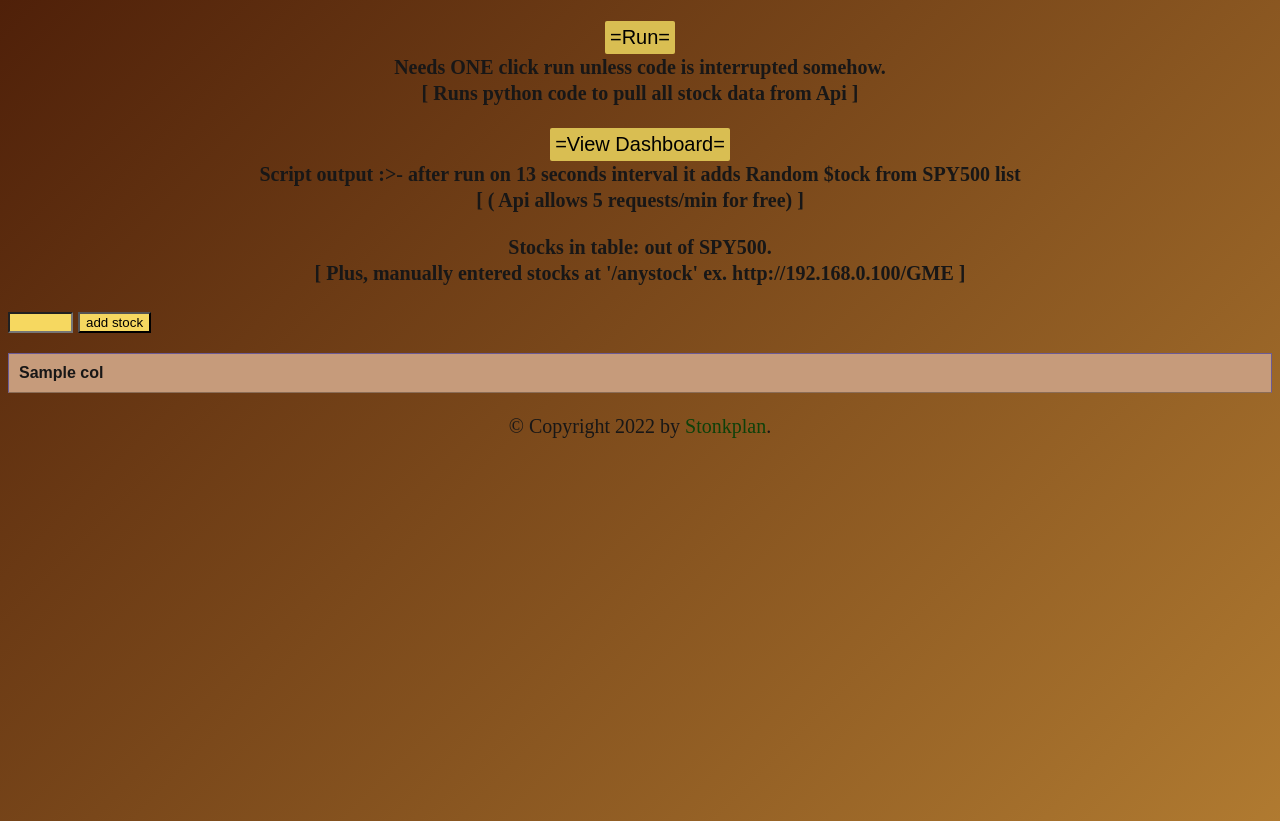
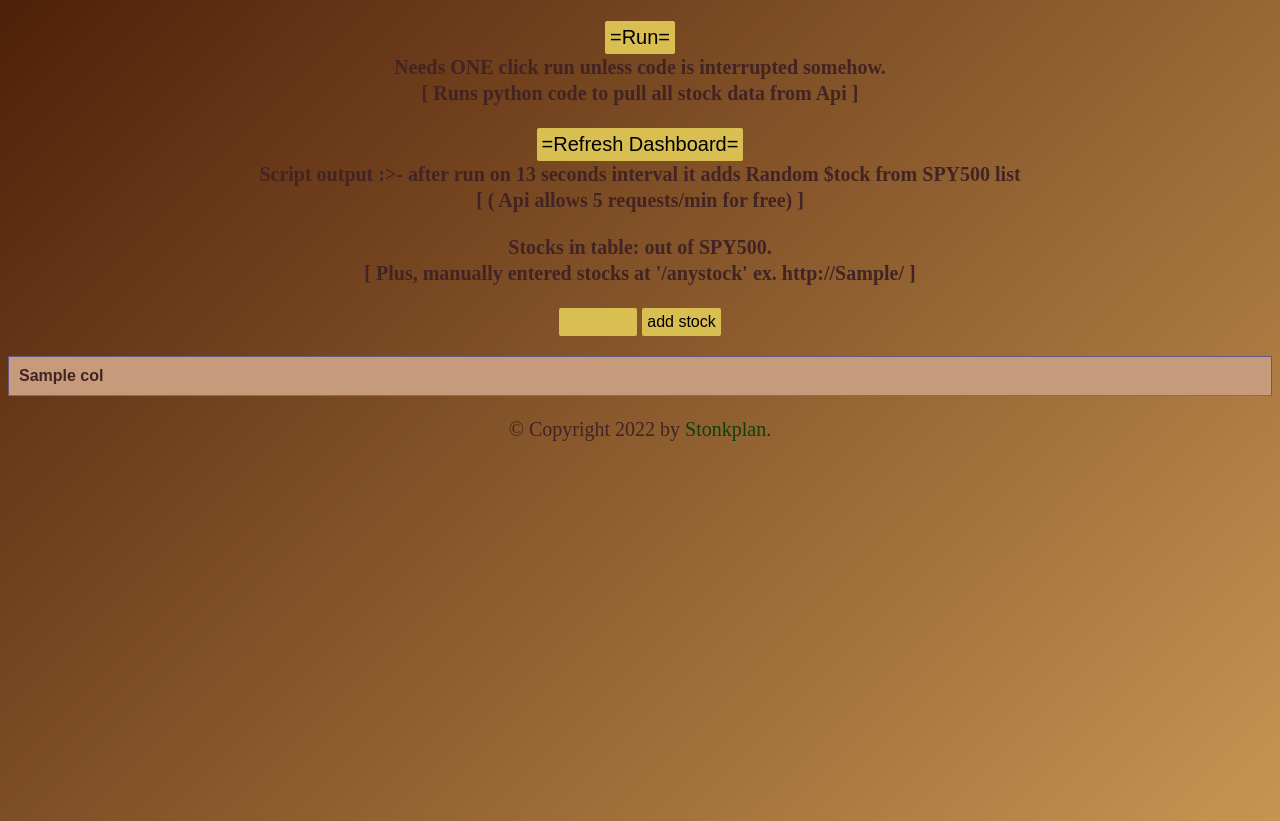
Before and after one commit to Imsach/flaskstockly, a Flask app: template templates/index2.html in a window 1280 px wide. Run offline with Flask 2, Linux system fonts and the light colour scheme; the template is opened without the code that fills it: most values are stand-ins (such as "Sample title", 1, 10 or a date in 2020); lists and menus that the app fills with data are empty; parts of the project's set-up code (start-up, migrations or seed data) failed here and were passed over; some libraries are stand-ins or nearby versions.

Commit message:
chages in UI

```diff
--- a/main.py
+++ b/main.py
@@ -1,3 +1,4 @@
+import random
 import requests
 import json
 from flask import Flask, request, render_template, redirect
@@ -70,57 +71,59 @@ def hello_world5(stockinfo=stockinfo):
 
     # print(stocks)
 
+    while True:
+        for stock in stocks:
 
-    for stock in stocks:
-        if stock not in stockinfo:
+            if stock not in stockinfo:
 
-            print('First if')
-            api_key = secapi.api_key
-            u = 'https://www.alphavantage.co/query?function=GLOBAL_QUOTE&symbol='
-            x = stock + '&apikey=' + api_key
-            url = u + x
-            r = requests.get(url)
-            datas = r.json()
+                print('First if')
+                api_key = secapi.api_key
+                u = 'https://www.alphavantage.co/query?function=GLOBAL_QUOTE&symbol='
+                x = stock + '&apikey=' + api_key
+                url = u + x
+                r = requests.get(url)
+                datas = r.json()
 
-            df = pd.DataFrame(data=stockinfo,
-                              columns=['Symbol', 'Price', 'Open', 'High', 'Low', 'Volume', 'Latest trading day',
-                                       'Previous close', 'Change', 'Change percent', 'Entered'])
-            df = (df.drop_duplicates(subset='Symbol', keep='last'))
+                df = pd.DataFrame(data=stockinfo,
+                                columns=['Symbol', 'Price', 'Open', 'High', 'Low', 'Volume', 'Latest trading day',
+                                        'Previous close', 'Change', 'Change percent', 'Entered'])
+                df = (df.drop_duplicates(subset='Symbol', keep='last'))
 
 
-            print(r.status_code)
+                print(r.status_code)
 
-            if r.status_code == 200:
-                print('2nd if')
-                print(r.status_code)
-                t1 = time.localtime()
-                t1 = time.strftime("%m/%d/%Y, %H:%M:%S", t1)
-                for infos in datas:
-                    stockinfo.append([datas['Global Quote']['01. symbol'],  datas['Global Quote']['05. price'], datas['Global Quote']['02. open'], datas['Global Quote']['03. high'], datas['Global Quote']['04. low'], datas['Global Quote']['06. volume'], datas['Global Quote']['07. latest trading day'], datas['Global Quote']['08. previous close'], datas['Global Quote']['09. change'], datas['Global Quote']['10. change percent'], t1])
-                print(time.localtime())
-                # print(type(stockinfo))
-                # print(stockinfo)
-                time.sleep(12.5)
-            # elif str(r.status_code).startswith('5'):
-            #     print('we got 500')
+                if r.status_code == 200:
+                    print('2nd if')
+                    print(r.status_code)
+                    t1 = time.localtime()
+                    t1 = time.strftime("%m/%d/%Y, %H:%M:%S", t1)
+                    for infos in datas:
+                        stockinfo.append([datas['Global Quote']['01. symbol'],  datas['Global Quote']['05. price'], datas['Global Quote']['02. open'], datas['Global Quote']['03. high'], datas['Global Quote']['04. low'], datas['Global Quote']['06. volume'], datas['Global Quote']['07. latest trading day'], datas['Global Quote']['08. previous close'], datas['Global Quote']['09. change'], datas['Global Quote']['10. change percent'], t1])
+                    print(time.localtime())
+                    # print(type(stockinfo))
+                    # print(stockinfo)
+                    time.sleep(12.5)
+                # elif str(r.status_code).startswith('5'):
+                #     print('we got 500')
+
+                else:
+                    print(time.localtime())
+                    time.sleep(random.randrange(70,120))
+                    print(time.localtime())
+                    t1 = time.localtime()
+                    t1 = time.strftime("%m/%d/%Y, %H:%M:%S", t1)
+                    for infos in datas:
+                        stockinfo.append([datas['Global Quote']['01. symbol'],  datas['Global Quote']['05. price'], datas['Global Quote']['02. open'], datas['Global Quote']['03. high'], datas['Global Quote']['04. low'], datas['Global Quote']['06. volume'], datas['Global Quote']['07. latest trading day'], datas['Global Quote']['08. previous close'], datas['Global Quote']['09. change'], datas['Global Quote']['10. change percent'], t1])
+                    print(time.localtime())
+                    print(r.status_code)
+                    print('Inner else')
 
             else:
-                t1 = time.localtime()
-                t1 = time.strftime("%m/%d/%Y, %H:%M:%S", t1)
-                print(time.localtime())
-                time.sleep(300)
-                print(time.localtime())
-                for infos in datas:
-                    stockinfo.append([datas['Global Quote']['01. symbol'], datas['Global Quote']['05. price'], datas['Global Quote']['02. open'], datas['Global Quote']['03. high'], datas['Global Quote']['04. low'], datas['Global Quote']['06. volume'], datas['Global Quote']['07. latest trading day'], datas['Global Quote']['08. previous close'], datas['Global Quote']['09. change'], datas['Global Quote']['10. change percent'], t1])
-                print(time.localtime())
+                print('Outer else')
                 print(r.status_code)
-                print('Inner else')
+                pass
+        return render_template('index2.html', column_names=df.columns.values, row_data=list(df.values.tolist()), zip=zip, stockinfo=stockinfo, df=df, ip=ip, stock=stock)
 
-        else:
-            print('Outer else')
-            print(r.status_code)
-            pass
-    return render_template('index2.html', column_names=df.columns.values, row_data=list(df.values.tolist()), zip=zip, stockinfo=stockinfo, df=df, ip=ip)
 
 
 
--- a/static/main.css
+++ b/static/main.css
@@ -6,13 +6,25 @@ table {
 }
 
 td, th {
-    border: 1px solid #6b5b95;
+    border: 1px solid #64597e;
     text-align: centre;
     padding: 5px;
 }
 input {
-    background-color: #F6D860;
-    size: 2em;
+  background-color: #d9be52;
+  border: none;
+  color: black;
+  padding: 5px 5px;
+  text-align: center;
+  text-decoration: none;
+  display: inline-block;
+  font-size: 16px;
+  border-radius: 2px;
+  transition-duration: 0.4s
+}
+input:hover {
+  background-color: #c77860;
+  color: rgb(12, 9, 9);
 }
 
 td:nth-child(1) {
@@ -46,12 +58,12 @@ html, body {
   }
 
 body {
-    background: linear-gradient(-45deg, #703535, #c36e1d, #cf973d, #4f2009);
+    background: linear-gradient(-45deg, #360a01, #b8671a, #edba69, #4f2009);
 	  background-size: 400% 400%;
     font-family: 'Merriweather', serif;
     display:block;
     justify-content:space-around;
-    color: rgb(24, 23, 23);
+    color: rgb(66, 36, 36);
   }
 
 .container {
@@ -75,7 +87,7 @@ p {
 
 label {
   font-size: 18px;
-  color: rgb(41, 41, 41);
+  color: rgb(50, 28, 28);
   }
 
 button {
@@ -92,6 +104,11 @@ button {
   }
 
 button:hover {
-    background-color: #3f9342;
+    background-color: #ba5f44;
+    border: #fbfaf9;
     color: rgb(12, 9, 9);
   }
+
+label {
+  font-size: 20px;
+}
--- a/templates/index.html
+++ b/templates/index.html
@@ -7,9 +7,10 @@
     <div class="typing"> -->
         <!-- <section class="container"> -->
         <p style="text-align:center"><input id="txt" name="order" type="text" maxlength="5" size="5">
-        <input id='button' type="button" value="add stock" onclick="location.href='http://192.168.1.104/'+document.getElementById('txt').value"></p>
+        <input id='button' type="button" value="add stock" onclick="location.href='http://192.168.1.104/'+document.getElementById('txt').value"></p><br>
+
         <h4><p style="text-align:center"><button onclick="window.location.href='/run'">=Run=</button><br> Needs ONE click run unless code is interrupted somehow.<br>[ Runs python code to pull all stock data from Api ] </p></h4>
         <h4><p style="text-align:center"><button onclick="window.location.href='/view'">=View Dashboard=</button><br> Script output :- after run on 13 seconds interval it adds Random $tock from SPY500 list <br>[ ( Api allows 5 requests/min for free) ]</p></h4>
-        <h4><p style="text-align:center">Web app tabularizes Stocks data from Api & SPY500 list.<br>[ Plus, manually entered stocks at '/anystock' ex. http://192.168.0.100/TSLA ]<br> Web app is locally running on: {{ ip }}</p></h4>
+        <h4><p style="text-align:center">Web app tabularizes Stocks data from Api & SPY500 list.<br>[ Plus, manually entered stocks at '/anystock' ex. http://{{ ip }}/TSLA ]<br> Web app is locally running on: {{ ip }}</p></h4>
 <!-- </div> -->
 {% endblock %}
--- a/templates/index2.html
+++ b/templates/index2.html
@@ -3,10 +3,10 @@
 {% block content %}
 <!-- <section class="container"> -->
 <h4><p style="text-align:center"><button onclick="window.location.href='/run'">=Run=</button><br> Needs ONE click run unless code is interrupted somehow.<br>[ Runs python code to pull all stock data from Api ] </p></h4>
-<h4><p style="text-align:center"><button onclick="window.location.href='/view'">=View Dashboard=</button><br> Script output :>- after run on 13 seconds interval it adds Random $tock from SPY500 list <br>[ ( Api allows 5 requests/min for free) ]</p></h4>
-<h4><p style="text-align:center">Stocks in table: {% print(df.shape[0]) %} out of SPY500. <br>[ Plus, manually entered stocks at <b>'/anystock'</b> ex. http://192.168.0.100/GME ]</p></h4>
+<h4><p style="text-align:center"><button onclick="window.location.href='/view'">=Refresh Dashboard=</button><br> Script output :>- after run on 13 seconds interval it adds Random $tock from SPY500 list <br>[ ( Api allows 5 requests/min for free) ]</p></h4>
+<h4><p style="text-align:center">Stocks in table: {% print(df.shape[0]) %} out of SPY500. <br>[ Plus, manually entered stocks at <b>'/anystock'</b> ex. http://{{ ip }}/{% print(df.iloc(0)[0, 0]) %} ]</p></h4>
 
-<p style="text-align:left"><input id="txt" name="order" type="text" maxlength="5" size="5">
+<p style="text-align:center"><input id="txt" name="order" type="text" maxlength="5" size="5">
 <input id='button' type="button" value="add stock" onclick="location.href='http://192.168.1.104/'+document.getElementById('txt').value"></p>
 
 <meta http-equiv="refresh" content="35; URL=/view">
```
